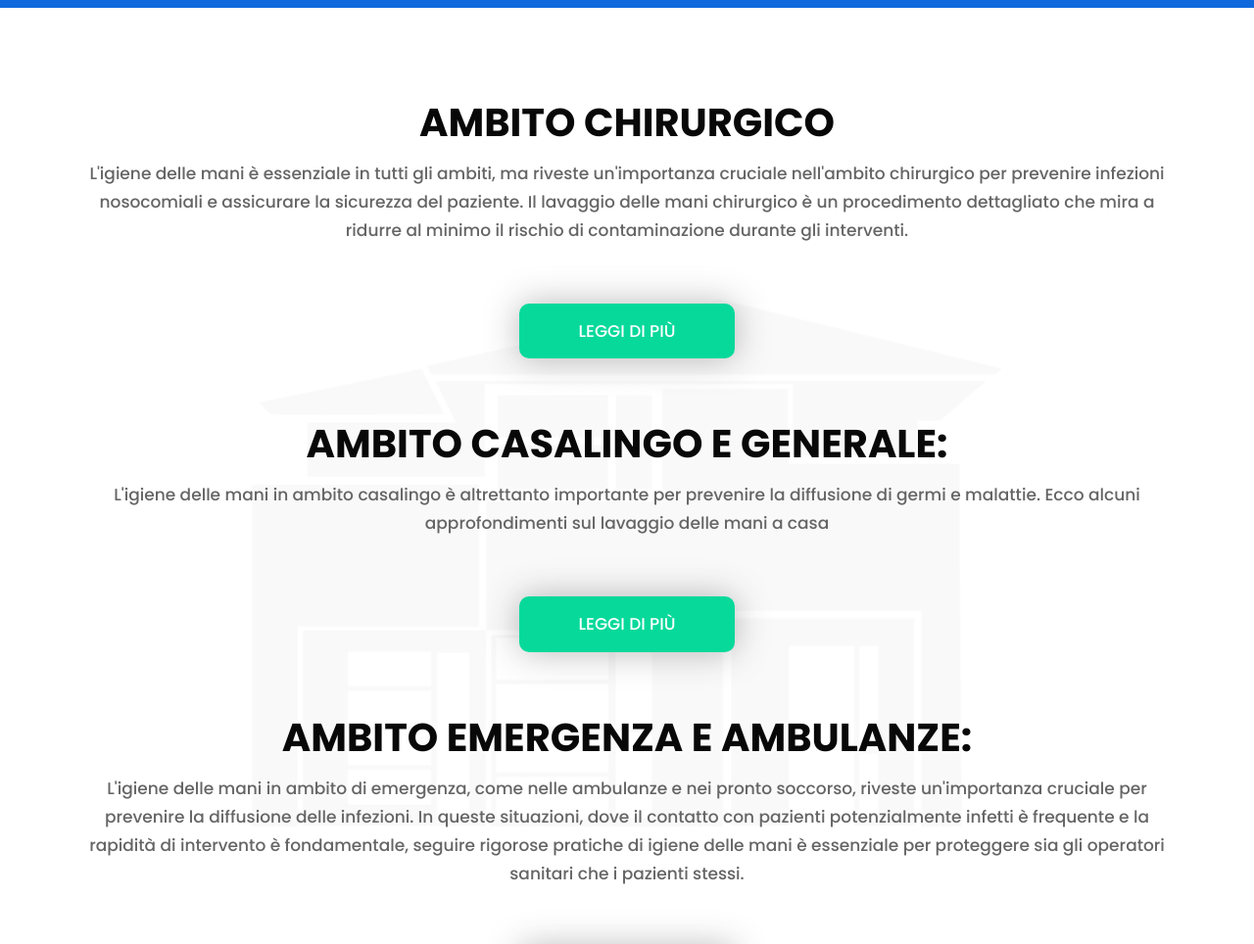
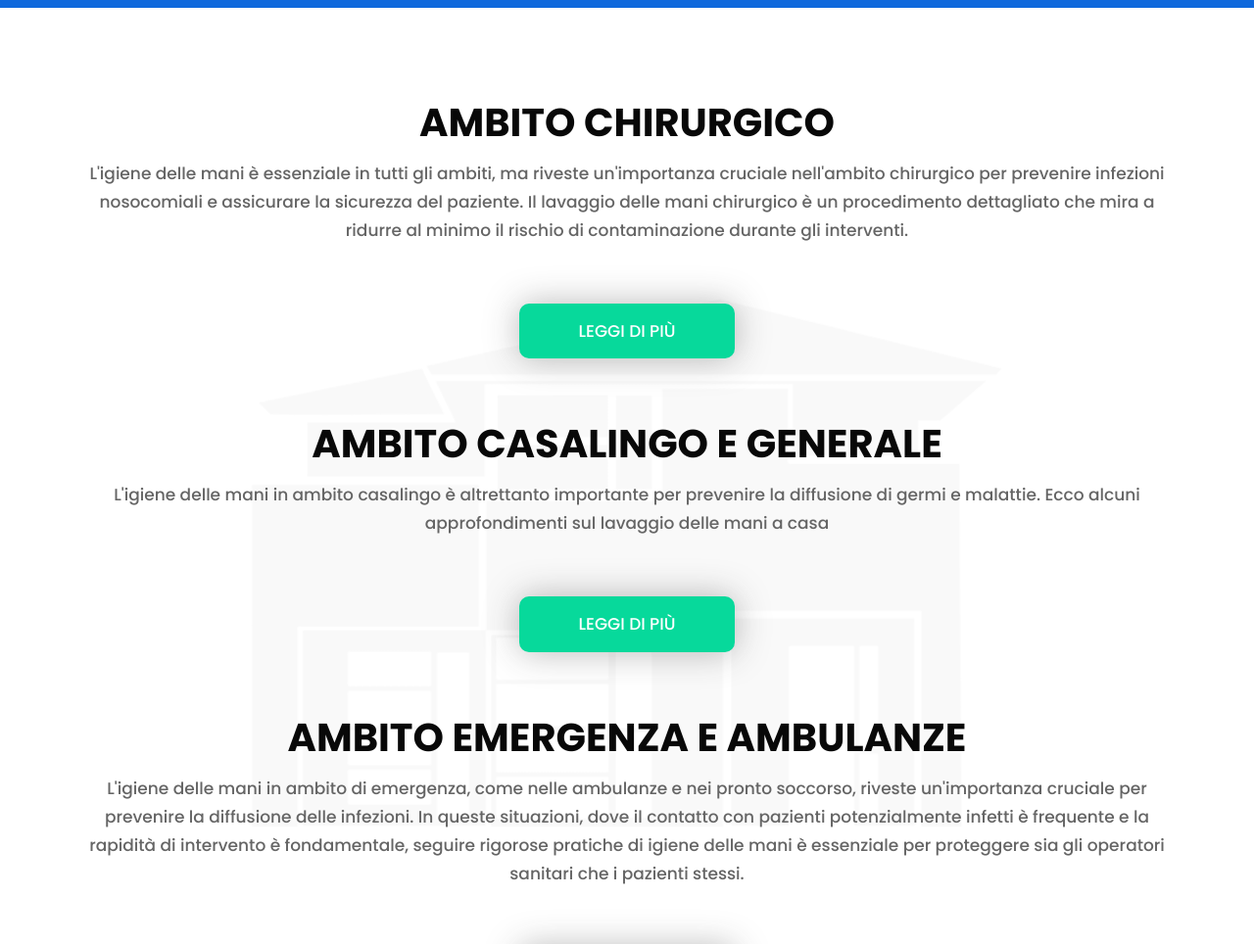
Before and after one commit to Mastercleann/Mastercleann.github.io, a plain HTML site: page argomento1.html in a window 1280 px wide. Shown: the part 96-1060 px from the top of the page at 98% size. Drawn offline with nearby package versions, Linux system fonts and the light colour scheme.

Commit message:
Update argomento1.html

```diff
--- a/argomento1.html
+++ b/argomento1.html
@@ -77,7 +77,7 @@
             <div class="row">
                <div class="col-md-12">
                   <div class="titlepage">
-                     <h2>AMBITO CASALINGO E GENERALE:</h2>
+                     <h2>AMBITO CASALINGO E GENERALE</h2>
                      <p>L'igiene delle mani in ambito casalingo è altrettanto importante per prevenire la diffusione di germi e malattie. Ecco alcuni approfondimenti sul lavaggio delle mani a casa</p>
                      <a class="read_more" href="argomento1B.html">leggi di più</a>
                   </div>
@@ -88,7 +88,7 @@
             <div class="row">
                <div class="col-md-12">
                   <div class="titlepage">
-                     <h2>AMBITO EMERGENZA E AMBULANZE:</h2>
+                     <h2>AMBITO EMERGENZA E AMBULANZE</h2>
                      <p>L'igiene delle mani in ambito di emergenza, come nelle ambulanze e nei pronto soccorso, riveste un'importanza cruciale per prevenire la diffusione delle infezioni. In queste situazioni, dove il contatto con pazienti potenzialmente infetti è frequente e la rapidità di intervento è fondamentale, seguire rigorose pratiche di igiene delle mani è essenziale per proteggere sia gli operatori sanitari che i pazienti stessi.
 </p>
                      <a class="read_more" href="argomento1C.html">leggi di più</a>
```
